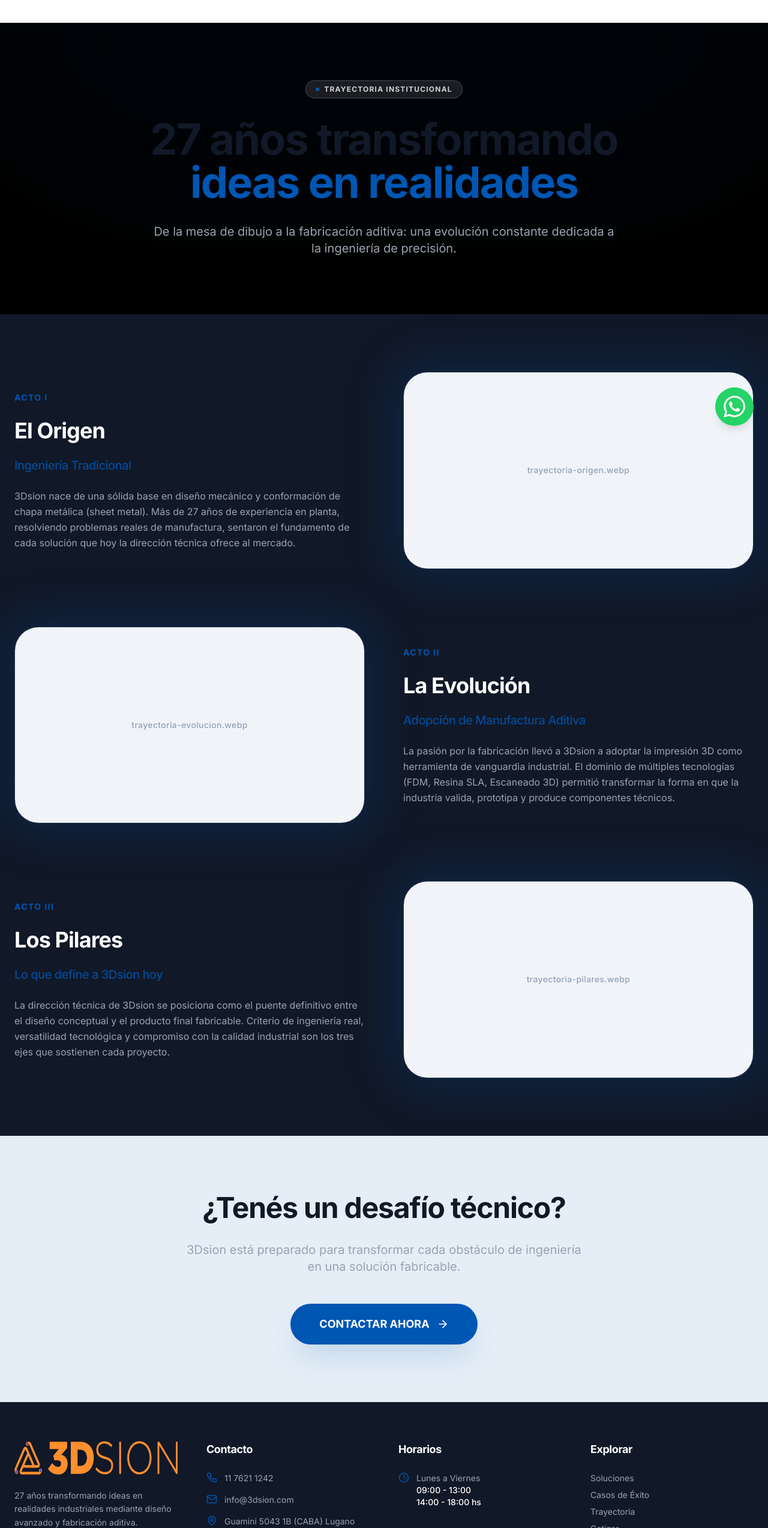
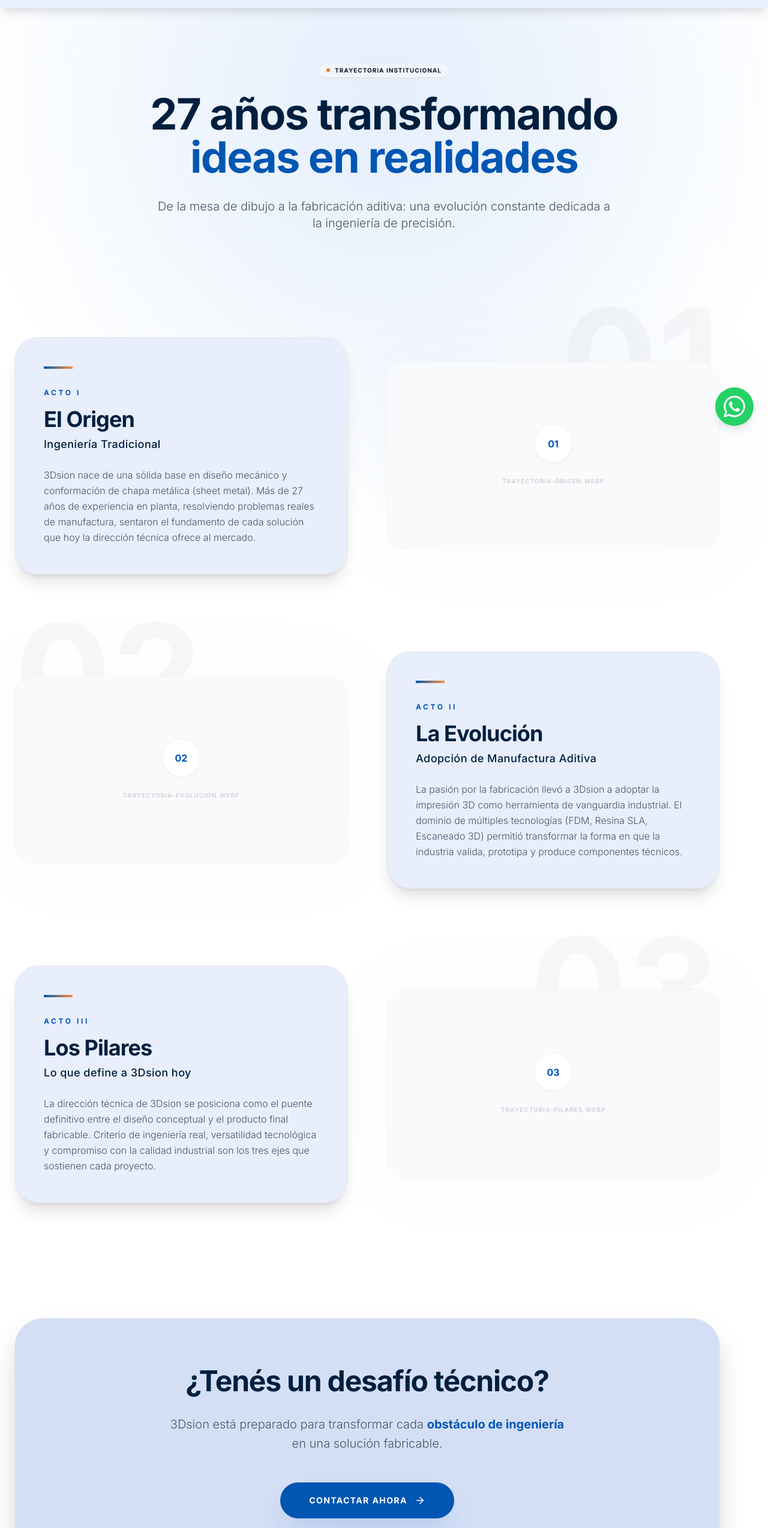
Before and after one commit to 3Dsion/3dsion_web, a React (Vite) app: page /trayectoria in a window 1280 px wide. Shown: the part 58-2606 px from the top of the page at 60% size. Built offline with nearby package versions, Linux system fonts and the light colour scheme.

Commit message:
feat(v1.51): unificación visual Trayectoria estilo Cotizar y optimización sección contacto

```diff
--- a/src/components/layout/Navbar.jsx
+++ b/src/components/layout/Navbar.jsx
@@ -16,7 +16,8 @@
         const handleScroll = () => {
             const isCotizar = location.pathname === '/cotizar';
             const isSolucion = location.pathname.startsWith('/soluciones/');
-            setScrolled(isCotizar || isSolucion || window.scrollY > 50);
+            const isTrayectoria = location.pathname === '/trayectoria';
+            setScrolled(isCotizar || isSolucion || isTrayectoria || window.scrollY > 50);
         };
 
         handleScroll();
--- a/src/components/sections/ContactSection.jsx
+++ b/src/components/sections/ContactSection.jsx
@@ -19,7 +19,7 @@
 
 const ContactSection = () => {
     return (
-        <section id="contacto" className="py-24 bg-contact relative overflow-hidden">
+        <section id="contacto" className="py-16 bg-contact relative overflow-hidden">
             {/* Background Blobs */}
             <div className="absolute top-0 left-0 w-full h-full opacity-30 pointer-events-none">
                 <div className="absolute top-20 left-10 w-72 h-72 bg-primary/10 rounded-full filter blur-3xl animate-blob"></div>
@@ -31,16 +31,16 @@
                 <div className="max-w-6xl mx-auto bg-white rounded-3xl overflow-hidden shadow-2xl border border-gray-100 flex flex-col md:flex-row">
 
                     {/* Dark Side: Contact Info */}
-                    <div className="md:w-5/12 bg-secondary-dark p-10 lg:p-12 text-white flex flex-col justify-between">
+                    <div className="md:w-5/12 bg-secondary-dark p-8 lg:p-10 text-white flex flex-col justify-between">
                         <div>
-                            <h2 className="text-4xl font-bold mb-8 leading-tight">
+                            <h2 className="text-3xl lg:text-4xl font-bold mb-6 leading-tight">
                                 Pongamos en marcha <span className="text-primary block">tu proyecto</span>
                             </h2>
-                            <p className="text-gray-400 text-lg mb-10">
+                            <p className="text-gray-400 text-base mb-8">
                                 Estamos en {company.contact.city}, listos para asesorarte en tu próximo desarrollo industrial.
                             </p>
 
-                            <div className="space-y-8">
+                            <div className="space-y-5">
                                 <ContactInfoItem
                                     icon={Phone}
                                     label="Teléfono / WhatsApp"
@@ -65,7 +65,7 @@
                         </div>
 
                         {/* Maps */}
-                        <div className="w-full h-48 rounded-2xl overflow-hidden border border-white/10 grayscale opacity-60 hover:opacity-100 transition-opacity mt-12">
+                        <div className="w-full h-40 rounded-2xl overflow-hidden border border-white/10 grayscale opacity-60 hover:opacity-100 transition-opacity mt-8">
                             <iframe
                                 src={company.contact.maps_url}
                                 width="100%"
@@ -78,34 +78,34 @@
                     </div>
 
                     {/* Light Side: Form */}
-                    <div className="md:w-7/12 p-10 lg:p-12 bg-white flex flex-col justify-center">
+                    <div className="md:w-7/12 p-8 lg:p-10 bg-white flex flex-col justify-center">
                         <SectionTitle
                             title="Envianos tu"
                             highlight="Consulta"
-                            className="mb-8"
+                            className="mb-6"
                         />
 
-                        <form className="space-y-6">
-                            <div className="grid grid-cols-1 sm:grid-cols-2 gap-6">
-                                <div className="space-y-2">
-                                    <label className="text-sm font-semibold text-secondary-dark/60 ml-1">Nombre</label>
-                                    <input type="text" className="w-full bg-gray-50 border border-gray-200 rounded-xl px-5 py-4 focus:border-primary focus:ring-2 focus:ring-primary/20 outline-none transition-all text-secondary-dark" placeholder="Tu nombre" />
+                        <form className="space-y-4">
+                            <div className="grid grid-cols-1 sm:grid-cols-2 gap-4">
+                                <div className="space-y-1.5">
+                                    <label className="text-xs font-semibold text-secondary-dark/60 ml-1">Nombre</label>
+                                    <input type="text" className="w-full bg-gray-50 border border-gray-200 rounded-xl px-5 py-3 focus:border-primary focus:ring-2 focus:ring-primary/20 outline-none transition-all text-secondary-dark text-sm" placeholder="Tu nombre" />
                                 </div>
-                                <div className="space-y-2">
-                                    <label className="text-sm font-semibold text-secondary-dark/60 ml-1">Empresa</label>
-                                    <input type="text" className="w-full bg-gray-50 border border-gray-200 rounded-xl px-5 py-4 focus:border-primary focus:ring-2 focus:ring-primary/20 outline-none transition-all text-secondary-dark" placeholder="Nombre empresa" />
+                                <div className="space-y-1.5">
+                                    <label className="text-xs font-semibold text-secondary-dark/60 ml-1">Empresa</label>
+                                    <input type="text" className="w-full bg-gray-50 border border-gray-200 rounded-xl px-5 py-3 focus:border-primary focus:ring-2 focus:ring-primary/20 outline-none transition-all text-secondary-dark text-sm" placeholder="Nombre empresa" />
                                 </div>
                             </div>
-                            <div className="space-y-2">
-                                <label className="text-sm font-semibold text-secondary-dark/60 ml-1">Email Corporativo</label>
-                                <input type="email" className="w-full bg-gray-50 border border-gray-200 rounded-xl px-5 py-4 focus:border-primary focus:ring-2 focus:ring-primary/20 outline-none transition-all text-secondary-dark" placeholder="tucorreo@empresa.com" />
+                            <div className="space-y-1.5">
+                                <label className="text-xs font-semibold text-secondary-dark/60 ml-1">Email Corporativo</label>
+                                <input type="email" className="w-full bg-gray-50 border border-gray-200 rounded-xl px-5 py-3 focus:border-primary focus:ring-2 focus:ring-primary/20 outline-none transition-all text-secondary-dark text-sm" placeholder="tucorreo@empresa.com" />
                             </div>
-                            <div className="space-y-2">
-                                <label className="text-sm font-semibold text-secondary-dark/60 ml-1">¿En qué podemos ayudarte?</label>
-                                <textarea rows="4" className="w-full bg-gray-50 border border-gray-200 rounded-xl px-5 py-4 focus:border-primary focus:ring-2 focus:ring-primary/20 outline-none transition-all text-secondary-dark resize-none" placeholder="Breve descripción del proyecto..."></textarea>
+                            <div className="space-y-1.5">
+                                <label className="text-xs font-semibold text-secondary-dark/60 ml-1">¿En qué podemos ayudarte?</label>
+                                <textarea rows="3" className="w-full bg-gray-50 border border-gray-200 rounded-xl px-5 py-3 focus:border-primary focus:ring-2 focus:ring-primary/20 outline-none transition-all text-secondary-dark resize-none text-sm font-light leading-relaxed" placeholder="Breve descripción del proyecto..."></textarea>
                             </div>
 
-                            <Button className="w-full py-5 text-lg" variant="primary">
+                            <Button className="w-full py-4 text-base mt-2" variant="primary">
                                 ENVIAR MENSAJE
                             </Button>
                         </form>
--- a/src/pages/Trayectoria.jsx
+++ b/src/pages/Trayectoria.jsx
@@ -35,69 +35,92 @@
     ];
 
     return (
-        <div className="flex flex-col min-h-screen">
+        <div className="flex flex-col min-h-screen bg-white">
             <Helmet>
                 <title>Trayectoria | 3Dsion — 27 Años de Ingeniería e Impresión 3D Industrial</title>
                 <meta name="description" content="La evolución de 3Dsion: del diseño mecánico tradicional a la manufactura aditiva industrial. 27 años transformando desafíos técnicos en soluciones reales." />
                 <meta name="keywords" content="trayectoria 3Dsion, ingeniería industrial, impresión 3D, manufactura aditiva, diseño mecánico, historia empresa" />
             </Helmet>
             <Navbar />
-            <main className="flex-grow pt-24">
-                {/* Hero Trayectoria */}
-                <section className="py-24 bg-black relative overflow-hidden">
-                    <div className="absolute inset-0 bg-primary/5 blur-[120px] rounded-full -translate-y-1/2"></div>
-                    <div className="container mx-auto px-6 relative z-10 text-center">
+
+            <main id="cotizar" className="flex-grow pt-20 relative overflow-hidden">
+                {/* Fondo Estilo Cotizar (Clean/Lab) */}
+                <div className="absolute inset-0 z-0 pointer-events-none">
+                    <div className="absolute top-0 right-1/4 w-[600px] h-[600px] bg-[var(--bg-tech)] blur-[150px] rounded-full opacity-20"></div>
+                    <div
+                        className="absolute top-0 left-0 w-full h-[1000px]"
+                        style={{
+                            background: 'radial-gradient(circle at center 20%, rgba(229, 239, 252, 1) 0%, transparent 70%)'
+                        }}
+                    ></div>
+                </div>
+
+                {/* Hero Trayectoria - Estilo Cotizar */}
+                <section className="py-20 relative z-10">
+                    <div className="container mx-auto px-6 text-center">
                         <motion.div
                             initial={{ opacity: 0, y: 20 }}
                             animate={{ opacity: 1, y: 0 }}
                             transition={{ duration: 0.6 }}
                         >
-                            <span className="inline-flex items-center gap-2 px-4 py-1.5 rounded-full bg-white/10 border border-white/20 text-white/80 text-xs font-bold uppercase tracking-widest mb-8">
-                                <span className="w-1.5 h-1.5 rounded-full bg-primary animate-pulse"></span>
+                            <div className="inline-flex items-center gap-2 px-3 py-1 rounded-full border border-gray-200 bg-gray-50/50 backdrop-blur-md text-secondary-dark text-[10px] font-bold uppercase tracking-widest mb-6 shadow-sm">
+                                <span className="w-1.5 h-1.5 rounded-full bg-orange-500 animate-pulse"></span>
                                 Trayectoria Institucional
-                            </span>
-                            <h1 className="text-4xl md:text-7xl font-bold mb-8">
+                            </div>
+                            <h1 style={{ color: 'var(--cotizar-text-titles)' }} className="text-4xl md:text-7xl font-bold mb-8 tracking-tight">
                                 27 años transformando <br /><span className="text-primary italic">ideas en realidades</span>
                             </h1>
-                            <p className="text-gray-400 text-lg md:text-xl max-w-3xl mx-auto leading-relaxed">
+                            <p style={{ color: 'var(--cotizar-text-body)' }} className="text-lg md:text-xl max-w-3xl mx-auto leading-relaxed font-light">
                                 De la mesa de dibujo a la fabricación aditiva: una evolución constante dedicada a la ingeniería de precisión.
                             </p>
                         </motion.div>
                     </div>
                 </section>
 
-                {/* 3 Actos Narrativos */}
-                <section className="py-24 bg-secondary-dark">
-                    <div className="container mx-auto px-6">
-                        <div className="space-y-24">
+                {/* 3 Actos Narrativos con Estilo Tarjetas Cotizar */}
+                <section className="py-24 relative z-10">
+                    <div className="container mx-auto px-6 whatsapp-safe-zone">
+                        <div className="space-y-32">
                             {acts.map((act, i) => (
                                 <motion.div
                                     key={i}
                                     initial={{ opacity: 0, y: 40 }}
                                     whileInView={{ opacity: 1, y: 0 }}
                                     viewport={{ once: true }}
-                                    transition={{ delay: 0.1, duration: 0.6 }}
-                                    className={`grid grid-cols-1 lg:grid-cols-2 gap-16 items-center ${i % 2 !== 0 ? 'lg:direction-rtl' : ''}`}
+                                    transition={{ delay: 0.1, duration: 0.8 }}
+                                    className={`relative grid grid-cols-1 lg:grid-cols-2 gap-16 items-center ${i % 2 !== 0 ? 'lg:direction-rtl' : ''}`}
                                 >
-                                    {/* Texto */}
-                                    <div className={`space-y-6 ${i % 2 !== 0 ? 'lg:order-2' : ''}`}>
-                                        <span className="text-primary font-bold text-sm uppercase tracking-widest">{act.tag}</span>
-                                        <h2 className="text-3xl md:text-4xl font-bold text-white">
+                                    {/* Watermark Numérico Sutil */}
+                                    <div className={`absolute -top-20 hidden lg:block text-[15rem] font-black text-secondary-dark/[0.03] select-none leading-none pointer-events-none ${i % 2 !== 0 ? 'left-0' : 'right-0'}`}>
+                                        0{i + 1}
+                                    </div>
+
+                                    {/* Texto descriptivo en Card Estilo Cotizar */}
+                                    <div
+                                        style={{ backgroundColor: 'var(--cotizar-card-bg)', borderColor: 'var(--cotizar-card-border)' }}
+                                        className={`relative z-10 p-8 md:p-12 rounded-[2.5rem] border shadow-xl backdrop-blur-md ${i % 2 !== 0 ? 'lg:order-2' : ''}`}
+                                    >
+                                        <div className="w-12 h-1 bg-gradient-to-r from-primary to-orange-400 mb-8"></div>
+                                        <span className="text-primary font-bold text-xs uppercase tracking-[0.3em] mb-4 block">{act.tag}</span>
+                                        <h2 style={{ color: 'var(--cotizar-text-titles)' }} className="text-3xl md:text-4xl font-bold mb-2">
                                             {act.title}
                                         </h2>
-                                        <h3 className="text-xl text-primary/80 font-medium italic">{act.subtitle}</h3>
-                                        <p className="text-gray-400 text-base leading-relaxed">
+                                        <h3 className="text-lg text-primary/60 font-medium italic mb-6 tracking-wide">{act.subtitle}</h3>
+                                        <p style={{ color: 'var(--cotizar-text-body)' }} className="text-base leading-relaxed font-light">
                                             {act.desc}
                                         </p>
                                     </div>
 
-                                    {/* Imagen placeholder */}
+                                    {/* Imagen placeholder / Visual */}
                                     <div className={`relative group ${i % 2 !== 0 ? 'lg:order-1' : ''}`}>
-                                        <div className="absolute -inset-4 bg-primary/20 blur-2xl group-hover:bg-primary/30 transition-all rounded-[3rem]"></div>
-                                        <div className="relative rounded-[2.5rem] overflow-hidden border border-white/10 aspect-video">
-                                            {/* Placeholder: {act.image} — Reemplazar con <img> cuando se cargue el asset */}
-                                            <div className="w-full h-full bg-slate-100 animate-pulse flex items-center justify-center">
-                                                <span className="text-slate-400 text-sm font-medium tracking-wide">{act.image}</span>
+                                        <div className="absolute -inset-4 bg-primary/5 blur-3xl group-hover:bg-primary/10 transition-all rounded-[3rem] opacity-50"></div>
+                                        <div className="relative rounded-[2rem] overflow-hidden border border-gray-100 aspect-video bg-gray-50 flex items-center justify-center">
+                                            {/* Visual Placeholder */}
+                                            <div className="text-center">
+                                                <div className="w-16 h-16 rounded-full bg-white flex items-center justify-center mx-auto mb-4 shadow-sm border border-gray-100 group-hover:scale-110 transition-transform duration-500">
+                                                    <span className="text-primary font-bold">0{i + 1}</span>
+                                                </div>
+                                                <span className="text-gray-300 text-[10px] font-bold tracking-widest uppercase">{act.image}</span>
                                             </div>
                                         </div>
                                     </div>
@@ -107,25 +130,29 @@
                     </div>
                 </section>
 
-                {/* CTA: ¿Tenés un desafío técnico? */}
-                <section className="py-24 bg-primary/10">
-                    <div className="container mx-auto px-6 text-center">
+                {/* CTA Final Unificado estilo Cotizar Form Card */}
+                <section className="py-24">
+                    <div className="container mx-auto px-6 text-center whatsapp-safe-zone">
                         <motion.div
                             initial={{ opacity: 0, y: 20 }}
                             whileInView={{ opacity: 1, y: 0 }}
                             viewport={{ once: true }}
+                            style={{ backgroundColor: 'var(--cotizar-form-card-bg)', borderColor: 'var(--cotizar-card-border)' }}
+                            className="p-12 md:p-20 rounded-[3rem] border shadow-2xl relative overflow-hidden"
                         >
-                            <h2 className="text-3xl md:text-5xl font-bold mb-8">¿Tenés un desafío técnico?</h2>
-                            <p className="text-xl text-gray-400 mb-12 max-w-2xl mx-auto">
-                                3Dsion está preparado para transformar cada obstáculo de ingeniería en una solución fabricable.
+                            <div className="relative z-10">
+                                <h2 style={{ color: 'var(--cotizar-text-titles)' }} className="text-3xl md:text-5xl font-bold mb-8">¿Tenés un desafío técnico?</h2>
+                                <p style={{ color: 'var(--cotizar-text-body)' }} className="text-xl mb-12 max-w-2xl mx-auto leading-relaxed font-light">
+                                    3Dsion está preparado para transformar cada <span className="text-primary font-bold">obstáculo de ingeniería</span> en una solución fabricable.
                                 </p>
                                 <Link
                                     to="/#contacto"
-                                className="bg-primary text-white px-12 py-5 rounded-full font-bold text-lg hover:bg-primary-dark transition-all shadow-2xl shadow-primary/20 inline-flex items-center gap-3"
+                                    className="bg-primary text-white px-12 py-5 rounded-full font-bold text-sm tracking-widest hover:bg-orange-500 transition-all shadow-2xl shadow-primary/20 inline-flex items-center gap-3 uppercase group"
                                 >
                                     CONTACTAR AHORA
-                                <ArrowRight size={20} />
+                                    <ArrowRight size={18} className="group-hover:translate-x-1 transition-transform" />
                                 </Link>
+                            </div>
                         </motion.div>
                     </div>
                 </section>
```
Also changed, not shown: 2 other files (tests, documents, lock files or other folders). Lines whose indentation alone changed are shown as unchanged.
